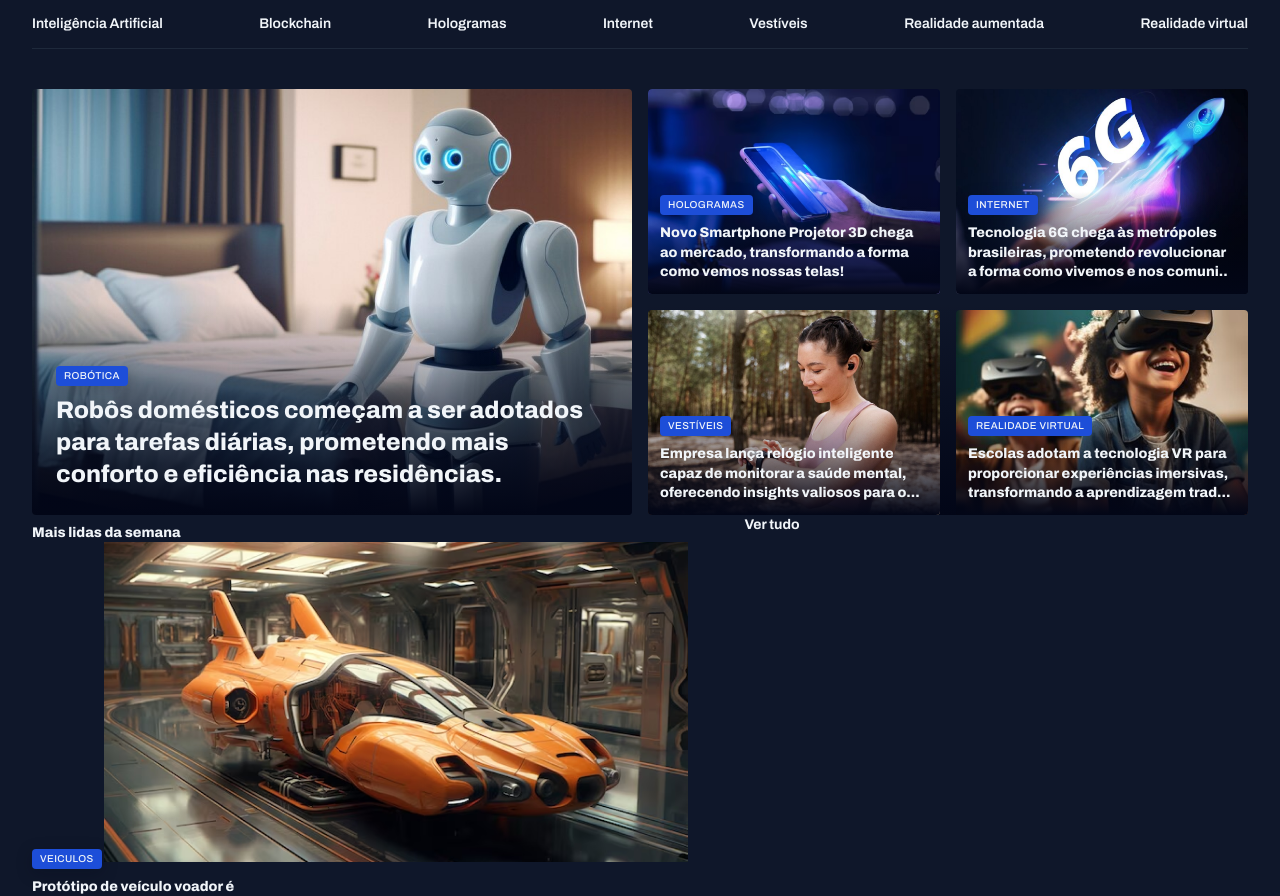
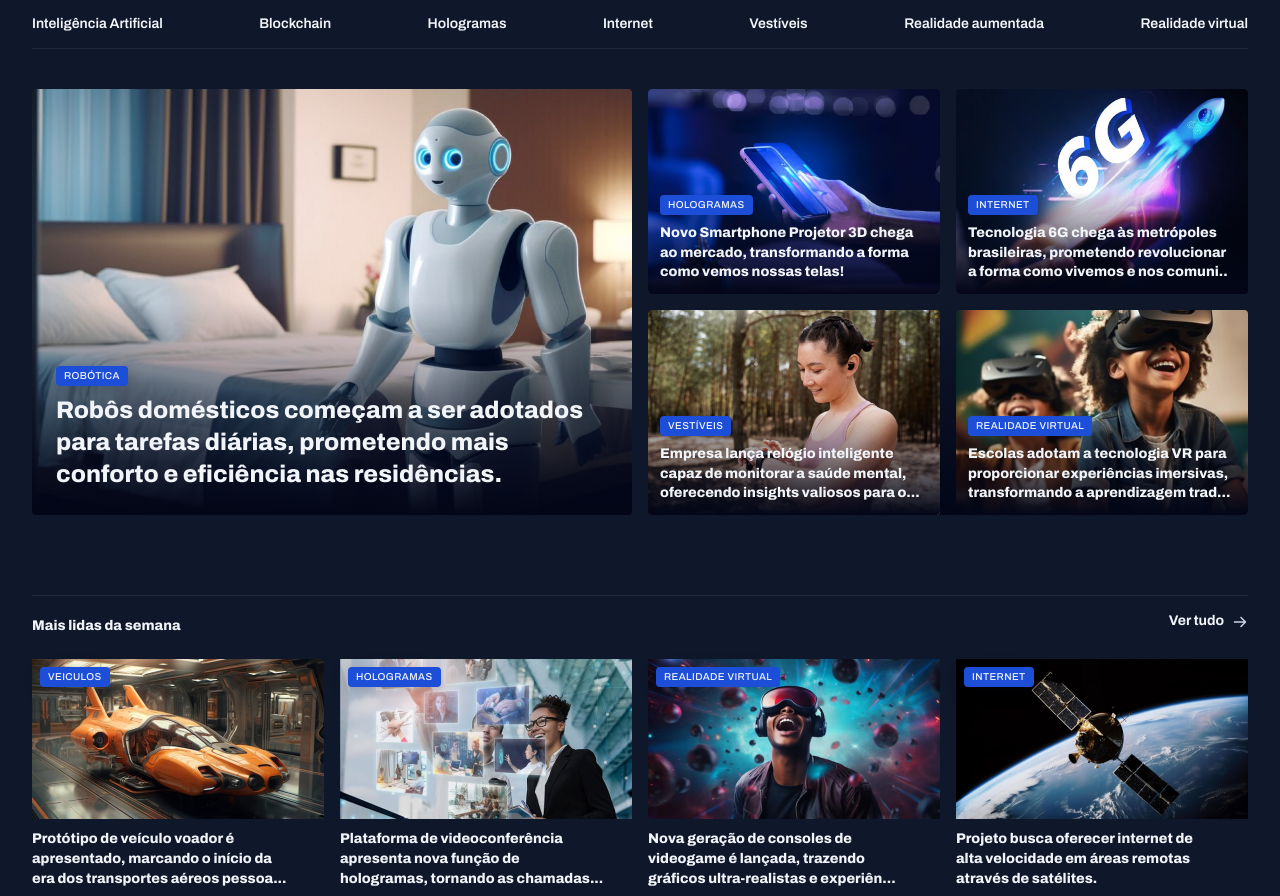
Before and after one commit to ingritedaiane/PORTAL-DE-NOTICIAS, a plain HTML site: page index.html in a window 1280 px wide. Shown: the part 61-957 px from the top of the page. Drawn offline with Linux system fonts and the light colour scheme.

Commit message:
section weekly finalizada

```diff
--- a/styles/global.css
+++ b/styles/global.css
@@ -57,6 +57,7 @@ img {
 
 main {
     margin-top: 4rem;
+    gap: 8rem;
 }
 
 .tag {
--- a/styles/section.css
+++ b/styles/section.css
@@ -1,3 +1,25 @@
+section header {
+    border-top: 0.1rem solid var(--stroke-color);
+    padding-block: 1.2rem 2.4rem;
+    font: var(--span);
+
+        a {
+        justify-self: end;
+        align-items: center;
+        gap: 0.8rem;
+
+        span {
+            background-image: url(../assets/icons/ArrowRight.svg);
+            width: 1.6rem;
+            height: 1.6rem;
+        }
+
+        &:hover span {
+            background-image: url(../assets/icons/arrowhover.svg);
+        }
+    }
+}
+
 #featured {
     img {
         height: 100%;
@@ -39,3 +61,30 @@
         width: 56rem;
     }
 }
+
+
+#weekly {
+    /* primeira div dentro da weekly*/
+    &>div {
+       grid-template-columns: repeat(4, 29.2rem);
+    }
+
+    img {
+        height: 16rem;
+    }
+
+    figure {
+        position: relative;
+
+        .tag {
+            position: absolute;
+            top: 0.8rem;
+            left: 0.8rem;
+        }
+
+        p {
+            margin-top: 0.8rem;
+            font-weight: 800;
+        }
+    }
+}
```
Also changed, not shown: assets/icons/ArrowRight.svg (added).
